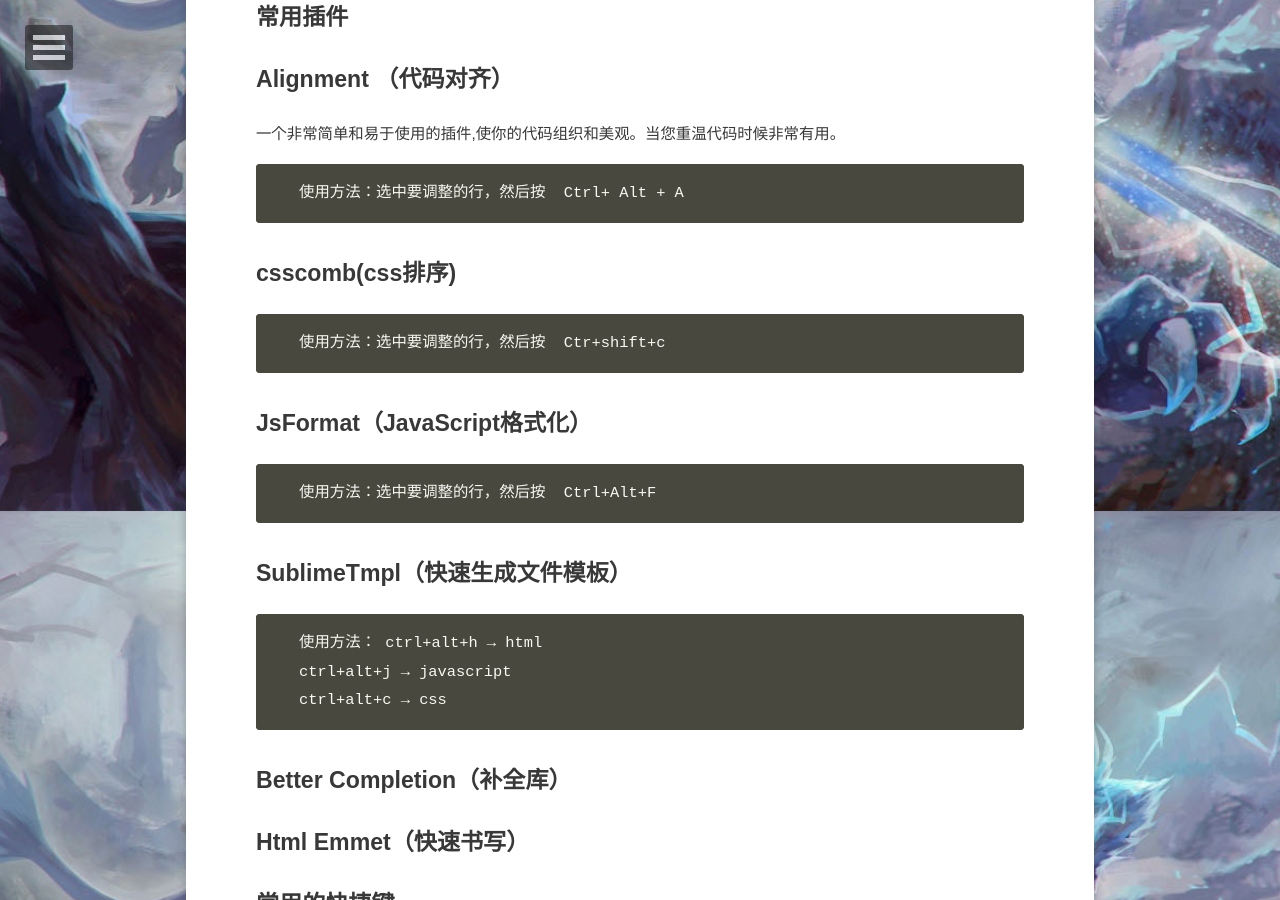
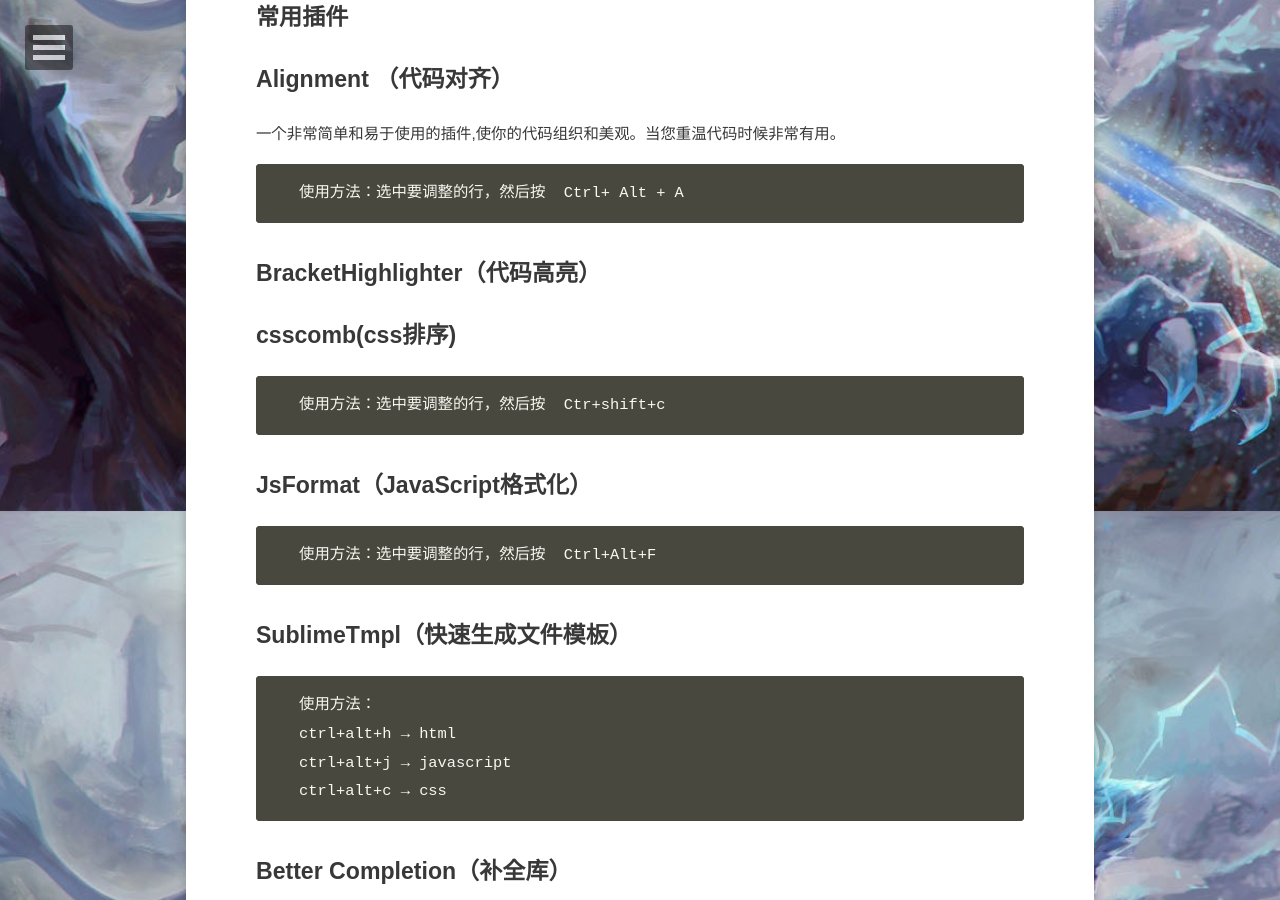
Before and after one commit to sandofsuro/sandofsuro.github.io, a Jekyll site: the page built from _posts/2017-02-06-sublime.md, in a window 1280 px wide and 900 px high, scrolled down 389 px. Built offline with Jekyll 4.4.1, drawn with Linux system fonts in a browser that asks for light colours; some web fonts are replaced.

Commit message:
push an article

````diff
--- a/_posts/2017-02-06-sublime.md
+++ b/_posts/2017-02-06-sublime.md
@@ -19,6 +19,8 @@ excerpt: "此等神器相见恨晚"
    使用方法：选中要调整的行，然后按  Ctrl+ Alt + A
 ```
 
+## BracketHighlighter（代码高亮）
+
 ## csscomb(css排序)
 
 ```
@@ -37,7 +39,8 @@ excerpt: "此等神器相见恨晚"
 
 
 ```
-   使用方法： ctrl+alt+h → html
+   使用方法：
+   ctrl+alt+h → html
    ctrl+alt+j → javascript
    ctrl+alt+c → css
 ```
````
